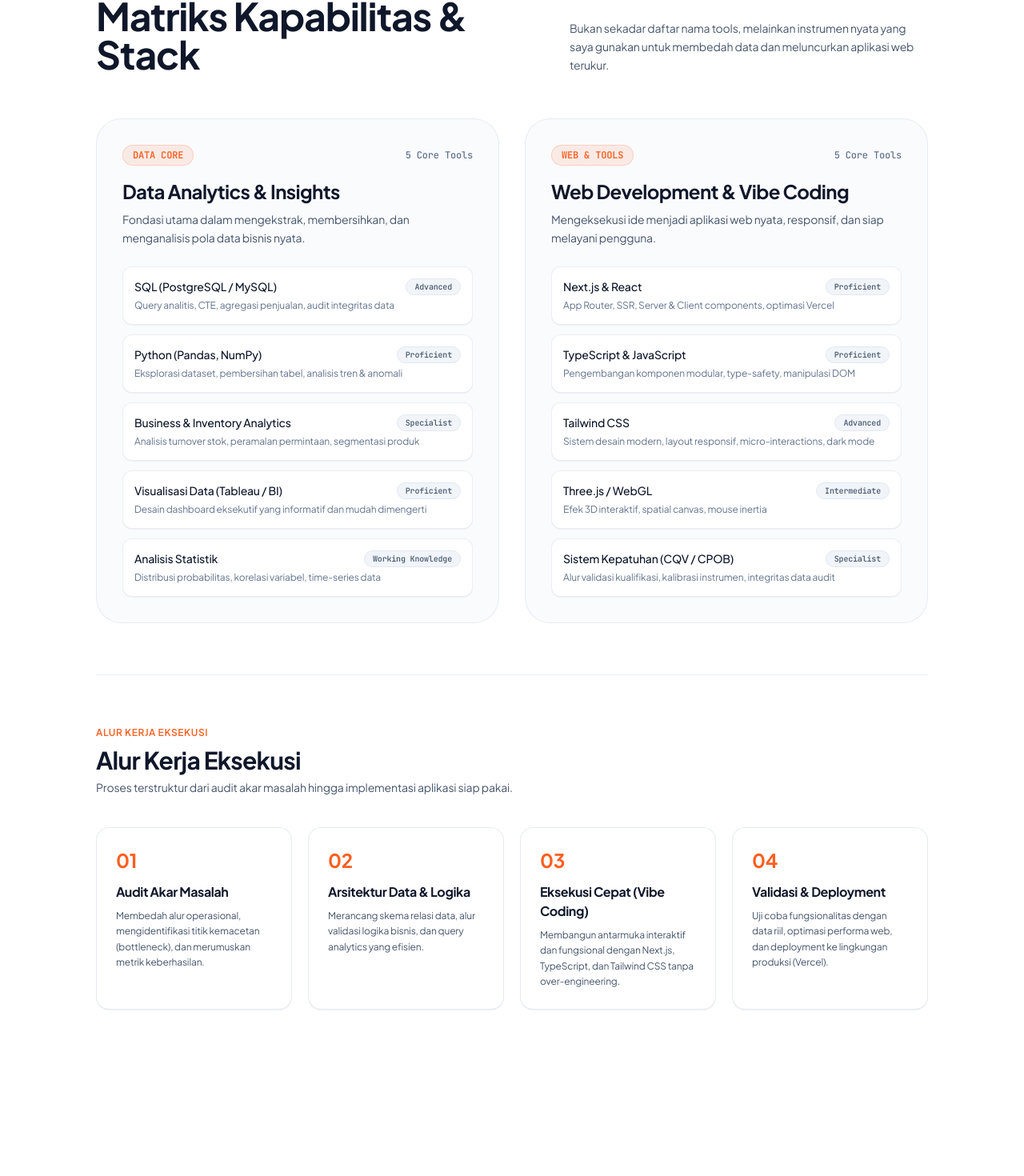
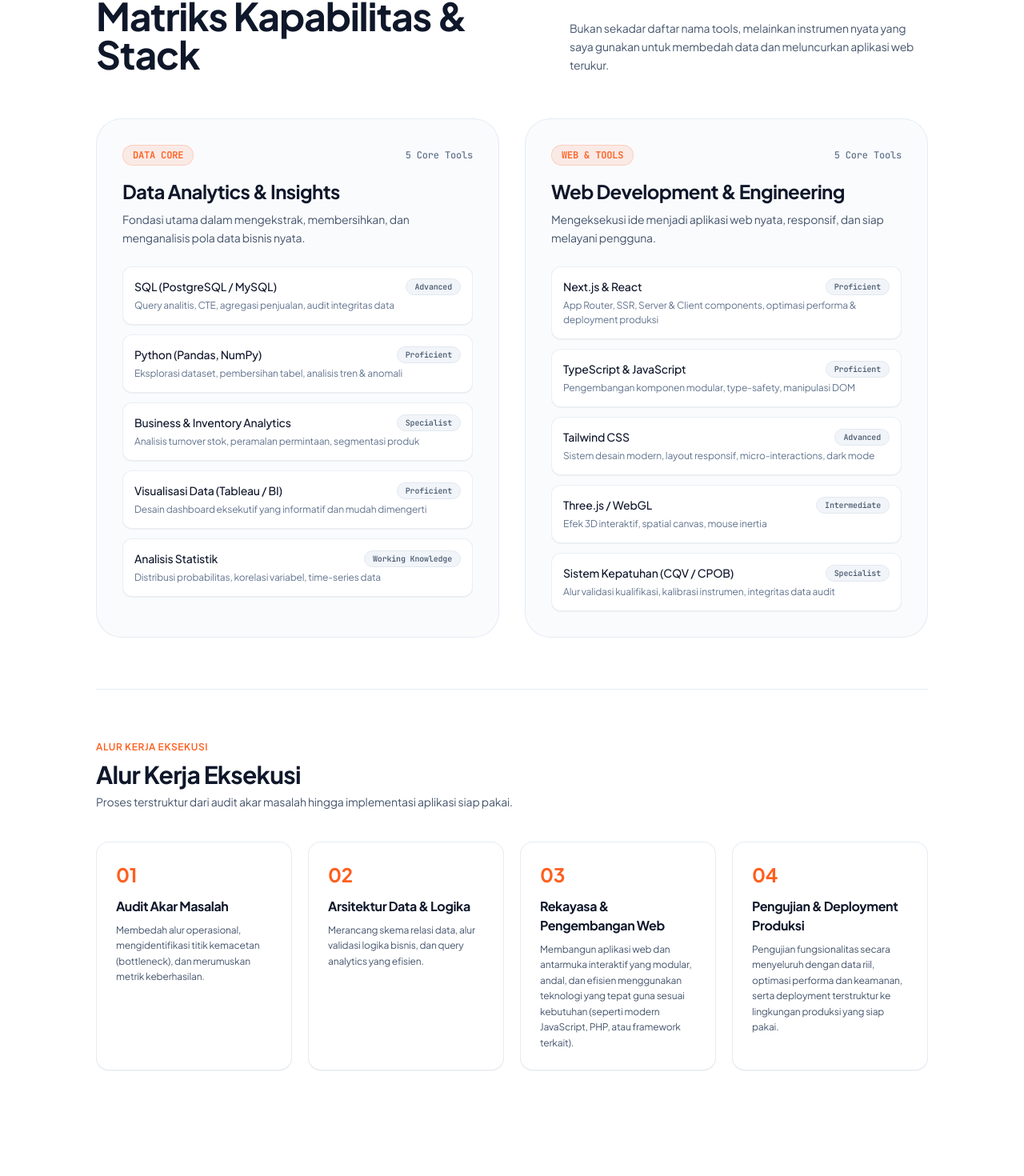
Before and after one commit to WanyoSiswanto/portfolio, a Next.js app: page / in a window 1280 px wide. Shown: the part 3417-4887 px from the top of the page at 80% size. Built offline with nearby package versions, Linux system fonts and the light colour scheme.

Commit message:
refactor(copy): professionalize execution workflow, decouple tech stack, and generalize production deployment

```diff
--- a/src/data/portfolioData.ts
+++ b/src/data/portfolioData.ts
@@ -78,7 +78,7 @@ export const PORTFOLIO_DATA = {
         "POS System",
         "Kanban Board",
         "Live Tracking",
-        "Vercel",
+        "Production Ready",
       ],
       features: [
         "Kasir POS Counter Cepat: Input order kilat dengan pilihan treatment bahan (Deep Clean, Leather, Suede, Unyellowing) dan estimasi selesai",
@@ -116,7 +116,7 @@ export const PORTFOLIO_DATA = {
         "Online Appointment",
         "Tell-Show-Do",
         "Healthcare UI",
-        "Vercel",
+        "Production Ready",
       ],
       features: [
         "Reservasi Janji Temu Online (/appointment): Form interaktif booking jadwal dokter spesialis gigi anak (Sp.KGA) dan pilihan keluhan perawatan",
@@ -252,11 +252,11 @@ export const PORTFOLIO_DATA = {
       ],
     },
     {
-      title: "Web Development & Vibe Coding",
+      title: "Web Development & Engineering",
       badge: "WEB & TOOLS",
       description: "Mengeksekusi ide menjadi aplikasi web nyata, responsif, dan siap melayani pengguna.",
       skills: [
-        { name: "Next.js & React", level: "Proficient", context: "App Router, SSR, Server & Client components, optimasi Vercel" },
+        { name: "Next.js & React", level: "Proficient", context: "App Router, SSR, Server & Client components, optimasi performa & deployment produksi" },
         { name: "TypeScript & JavaScript", level: "Proficient", context: "Pengembangan komponen modular, type-safety, manipulasi DOM" },
         { name: "Tailwind CSS", level: "Advanced", context: "Sistem desain modern, layout responsif, micro-interactions, dark mode" },
         { name: "Three.js / WebGL", level: "Intermediate", context: "Efek 3D interaktif, spatial canvas, mouse inertia" },
@@ -278,13 +278,13 @@ export const PORTFOLIO_DATA = {
     },
     {
       step: "03",
-      title: "Eksekusi Cepat (Vibe Coding)",
-      detail: "Membangun aplikasi web fungsional secara tangkas dengan Next.js / React & Tailwind CSS berfokus pada fitur inti.",
+      title: "Rekayasa & Pengembangan Web",
+      detail: "Membangun aplikasi web fungsional secara tangkas dengan arsitektur modular yang tepat guna sesuai kebutuhan (seperti modern JavaScript, PHP, atau framework terkait).",
     },
     {
       step: "04",
-      title: "Deploy & Evaluasi Lapangan",
-      detail: "Meluncurkan aplikasi ke Vercel, memastikan performa stabil, dan mengevaluasi kemudahan pemakaian.",
+      title: "Pengujian & Deployment Produksi",
+      detail: "Pengujian fungsionalitas secara menyeluruh dengan data riil, optimasi performa, serta deployment terstruktur ke lingkungan produksi.",
     },
   ],
 };
--- a/src/data/translations.ts
+++ b/src/data/translations.ts
@@ -300,18 +300,18 @@ export const TRANSLATIONS = {
       },
       {
         step: "03",
-        title: { id: "Eksekusi Cepat (Vibe Coding)", en: "Rapid Functional Build" },
+        title: { id: "Rekayasa & Pengembangan Web", en: "Engineering & Web Development" },
         detail: {
-          id: "Membangun antarmuka interaktif dan fungsional dengan Next.js, TypeScript, dan Tailwind CSS tanpa over-engineering.",
-          en: "Building responsive, functional web interfaces using Next.js, TypeScript, and Tailwind CSS without over-engineering.",
+          id: "Membangun aplikasi web dan antarmuka interaktif yang modular, andal, dan efisien menggunakan teknologi yang tepat guna sesuai kebutuhan (seperti modern JavaScript, PHP, atau framework terkait).",
+          en: "Developing modular, reliable, and high-performance web applications and interfaces using appropriate technologies tailored to project needs (such as modern JavaScript, PHP, or relevant frameworks).",
         },
       },
       {
         step: "04",
-        title: { id: "Validasi & Deployment", en: "Verification & Deployment" },
+        title: { id: "Pengujian & Deployment Produksi", en: "Quality Testing & Production Deployment" },
         detail: {
-          id: "Uji coba fungsionalitas dengan data riil, optimasi performa web, dan deployment ke lingkungan produksi (Vercel).",
-          en: "Rigorous testing with realistic datasets, performance profiling, and seamless automated deployment to Vercel.",
+          id: "Pengujian fungsionalitas secara menyeluruh dengan data riil, optimasi performa dan keamanan, serta deployment terstruktur ke lingkungan produksi yang siap pakai.",
+          en: "Comprehensive functional testing with realistic datasets, performance and security optimization, followed by structured deployment to a production environment.",
         },
       },
     ],
```
